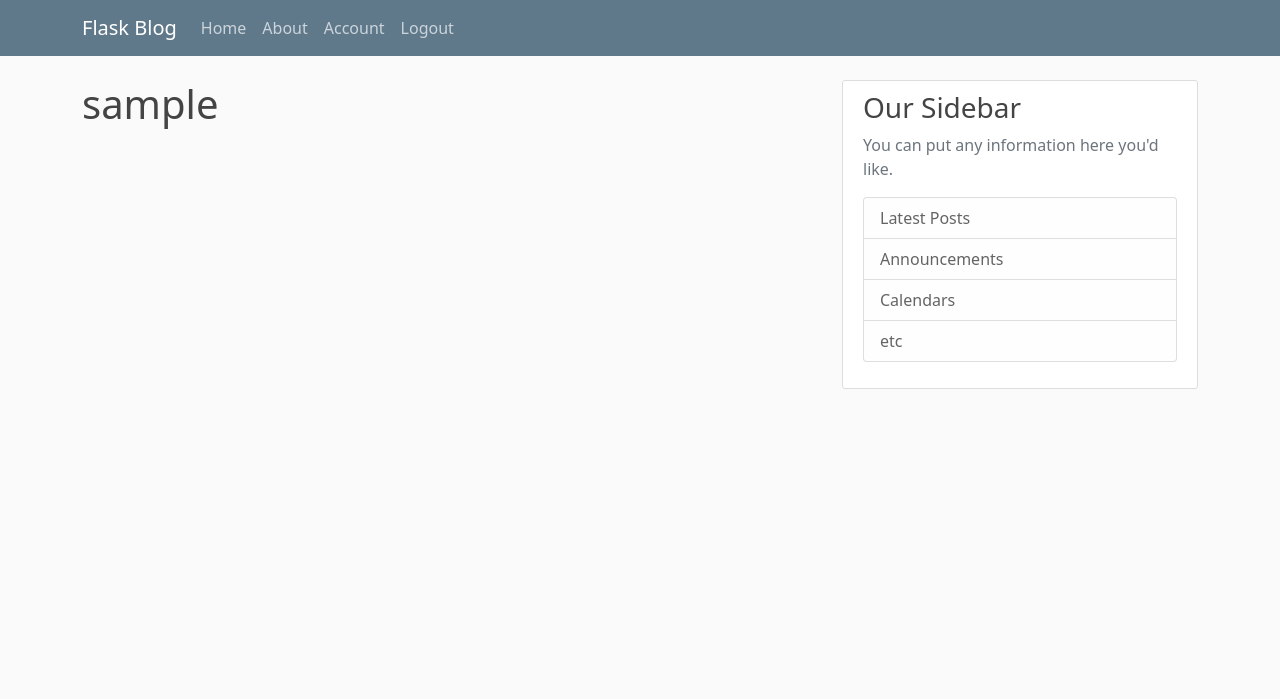
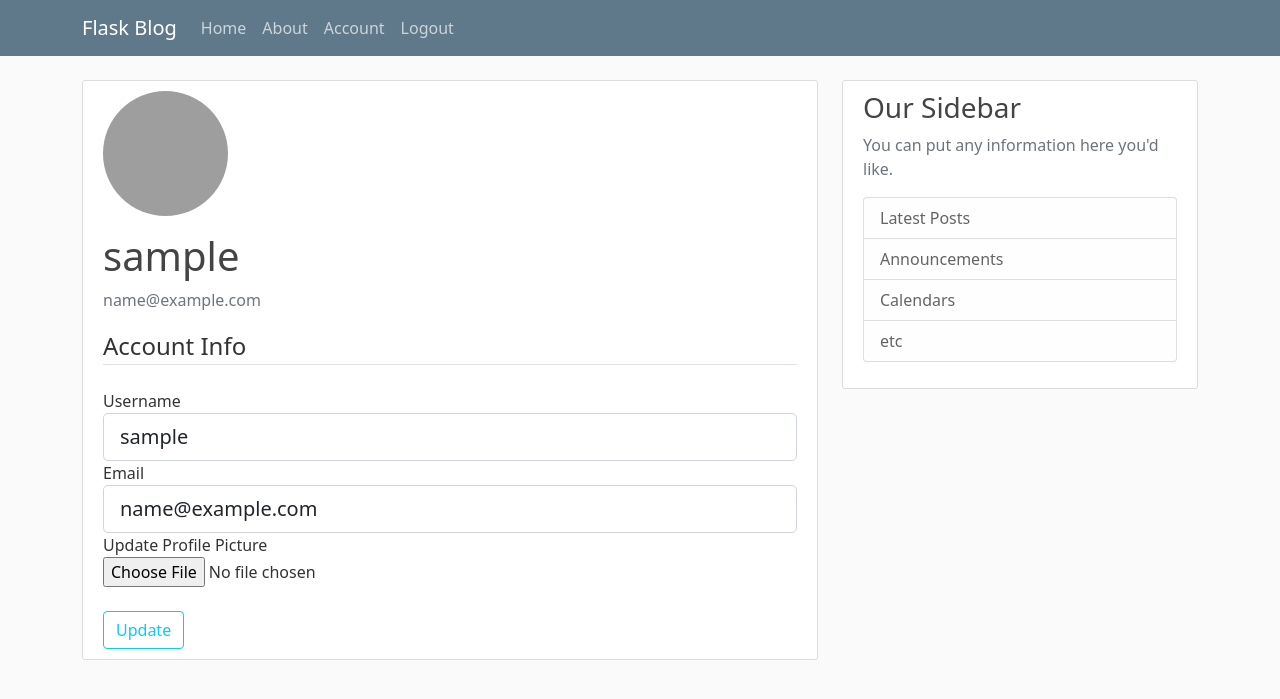
Before and after one commit to davifeliciano/flask_blog, a Flask app: page /account in a window 1280 px wide. Shown: the top 699 px of the page. Run offline with Flask 2, Linux system fonts and the light colour scheme; the visitor is signed in with stand-in values (Sample User, id 1); data comes from the database, SQL or seed files in the repository; some libraries are stand-ins or nearby versions; grey boxes are pictures that could not be loaded.

Commit message:
Adding profile picture functionality

```diff
--- a/app.py
+++ b/app.py
@@ -1,3 +1,4 @@
 from flask_blog import app
 
-app.run(debug=True)
+if __name__ == "__main__":
+    app.run(debug=False, host="0.0.0.0")
--- a/flask_blog/forms.py
+++ b/flask_blog/forms.py
@@ -1,4 +1,6 @@
 from flask_wtf import FlaskForm
+from flask_wtf.file import FileField, FileAllowed
+from flask_login import current_user
 from wtforms import StringField, PasswordField, SubmitField, BooleanField
 from wtforms.validators import DataRequired, Length, Email, EqualTo, ValidationError
 from .models import User
@@ -33,3 +35,30 @@ class LoginForm(FlaskForm):
     password = PasswordField("Password", validators=[DataRequired()])
     remember = BooleanField("Remember Me")
     submit = SubmitField("Login")
+
+
+class UpdateAccountForm(FlaskForm):
+    username = StringField(
+        "Username", validators=[DataRequired(), Length(min=2, max=20)]
+    )
+    email = StringField("Email", validators=[DataRequired(), Email()])
+    picture = FileField(
+        "Update Profile Picture", validators=[FileAllowed(["jpg", "png"])]
+    )
+    submit = SubmitField("Update")
+
+    def validate_username(self, username):
+        if username.data != current_user.username:
+            user = User.query.filter_by(username=username.data).first()
+            if user:
+                raise ValidationError(
+                    "That username is taken. Please choose a diferent one."
+                )
+
+    def validate_email(self, email):
+        if email.data != current_user.email:
+            user = User.query.filter_by(email=email.data).first()
+            if user:
+                raise ValidationError(
+                    "That email is taken. Please choose a diferent one."
+                )
--- a/flask_blog/routes.py
+++ b/flask_blog/routes.py
@@ -1,6 +1,9 @@
+import os
+import secrets
+from PIL import Image
 from flask import url_for, render_template, flash, redirect, request
 from flask_login import login_user, current_user, logout_user, login_required
-from .forms import RegistrationForm, LoginForm
+from .forms import RegistrationForm, LoginForm, UpdateAccountForm
 from .models import User, Post
 from flask_blog import app, db, bcrypt
 
@@ -76,7 +79,37 @@ def logout():
     return redirect(url_for("homepage"))
 
 
-@app.route("/account")
+def save_picture(form_picture):
+    random_hex = secrets.token_hex(8)
+    _, file_ext = os.path.splitext(form_picture.filename)
+    picture_filename = random_hex + file_ext
+    picture_path = os.path.join(app.root_path, "static/profile_pics", picture_filename)
+
+    output_size = (125, 125)
+    image = Image.open(form_picture)
+    image.thumbnail(output_size)
+    image.save(picture_path)
+    return picture_filename
+
+
+@app.route("/account", methods=("GET", "POST"))
 @login_required
 def account():
-    return render_template("account.html", title="Account")
+    form = UpdateAccountForm()
+    if form.validate_on_submit():
+        if form.picture.data:
+            picture_filename = save_picture(form.picture.data)
+            current_user.image_file = picture_filename
+        current_user.username = form.username.data
+        current_user.email = form.email.data
+        db.session.commit()
+        flash("Your account has been updated!", "success")
+        return redirect(url_for("account"))
+    elif request.method == "GET":
+        form.username.data = current_user.username
+        form.email.data = current_user.email
+
+    image_file = url_for("static", filename=f"profile_pics/{current_user.image_file}")
+    return render_template(
+        "account.html", title="Account", image_file=image_file, form=form
+    )
--- a/flask_blog/templates/account.html
+++ b/flask_blog/templates/account.html
@@ -1,4 +1,56 @@
 {% extends "layout.html" %}
 {% block content %}
-    <h1>{{ current_user.username }}</h1>
+    <div class="content-section">
+        <div class="media">
+            <img class="rounded-circle account-img" src="{{ image_file }}">
+            <div class="media-body">
+                <h2 class="account-heading">{{ current_user.username }}</h2>
+                <p class="text-secondary">{{ current_user.email }}</p>
+            </div>
+        </div>
+        <form method="post" action="" enctype="multipart/form-data">
+            {{ form.hidden_tag() }}
+            <fieldset class="form-group">
+                <legend class="border-bottom mb-4">Account Info</legend>
+                <div class="form-group">
+                    {{ form.username.label(class="form-control-label") }}
+                    {% if form.username.errors %}
+                        {{ form.username(class="form-control form-control-lg is-invalid") }}
+                        <div class="invalid-feedback">
+                            {% for error in form.username.errors %}
+                                <span>{{ error }}</span>
+                            {% endfor %}
+                        </div>
+                    {% else %}
+                        {{ form.username(class="form-control form-control-lg") }}
+                    {% endif %}
+                </div>
+                <div class="form-group">
+                    {{ form.email.label(class="form-control-label") }}
+                    {% if form.email.errors %}
+                        {{ form.email(class="form-control form-control-lg is-invalid") }}
+                        <div class="invalid-feedback">
+                            {% for error in form.email.errors %}
+                                <span>{{ error }}</span>
+                            {% endfor %}
+                        </div>
+                    {% else %}
+                        {{ form.email(class="form-control form-control-lg") }}
+                    {% endif %}
+                </div>
+                <div class="form-group">
+                    {{ form.picture.label() }}<br>
+                    {{ form.picture(class="form-control-file") }}
+                    {% if form.picture.errors %}
+                        {% for error in form.picture.errors %}
+                            <span class="text-danger">{{ error }}</span><br>
+                        {% endfor %}
+                    {% endif %}
+                </div>
+            </fieldset>
+            <div class="form-group mt-4">
+                {{ form.submit(class="btn btn-outline-info") }}
+            </div>
+        </form>
+    </div>
 {% endblock content %}
--- a/flask_blog/templates/layout.html
+++ b/flask_blog/templates/layout.html
@@ -20,7 +20,7 @@
         <nav class="navbar navbar-expand-md navbar-dark bg-steel fixed-top">
             <div class="container">
                 <a class="navbar-brand mr-4" href="/">Flask Blog</a>
-                <button class="navbar-toggler" type="button" data-toggle="collapse" data-target="#navbarToggle"
+                <button class="navbar-toggler" type="button" data-bs-toggle="collapse" data-bs-target="#navbarToggle"
                     aria-controls="navbarToggle" aria-expanded="false" aria-label="Toggle navigation">
                     <span class="navbar-toggler-icon"></span>
                 </button>
@@ -75,12 +75,10 @@
         </div>
     </main>
 
-    <script src="https://cdn.jsdelivr.net/npm/@popperjs/core@2.10.2/dist/umd/popper.min.js"
-        integrity="sha384-7+zCNj/IqJ95wo16oMtfsKbZ9ccEh31eOz1HGyDuCQ6wgnyJNSYdrPa03rtR1zdB" crossorigin="anonymous">
-    </script>
-    <script src="https://cdn.jsdelivr.net/npm/bootstrap@5.1.3/dist/js/bootstrap.min.js"
-        integrity="sha384-QJHtvGhmr9XOIpI6YVutG+2QOK9T+ZnN4kzFN1RtK3zEFEIsxhlmWl5/YESvpZ13" crossorigin="anonymous">
-    </script>
+<!-- JavaScript Bundle with Popper -->
+<script src="https://cdn.jsdelivr.net/npm/bootstrap@5.1.3/dist/js/bootstrap.bundle.min.js"
+    integrity="sha384-ka7Sk0Gln4gmtz2MlQnikT1wXgYsOg+OMhuP+IlRH9sENBO0LRn5q+8nbTov4+1p" crossorigin="anonymous">
+</script>
 </body>
 
 </html>
--- a/requirements.txt
+++ b/requirements.txt
@@ -16,7 +16,7 @@ Jinja2==3.0.2
 MarkupSafe==2.0.1
 mypy-extensions==0.4.3
 pathspec==0.9.0
-pkg_resources==0.0.0
+Pillow==8.4.0
 platformdirs==2.4.0
 pycparser==2.20
 regex==2021.10.23
```
Also changed, not shown: 1 other file.
